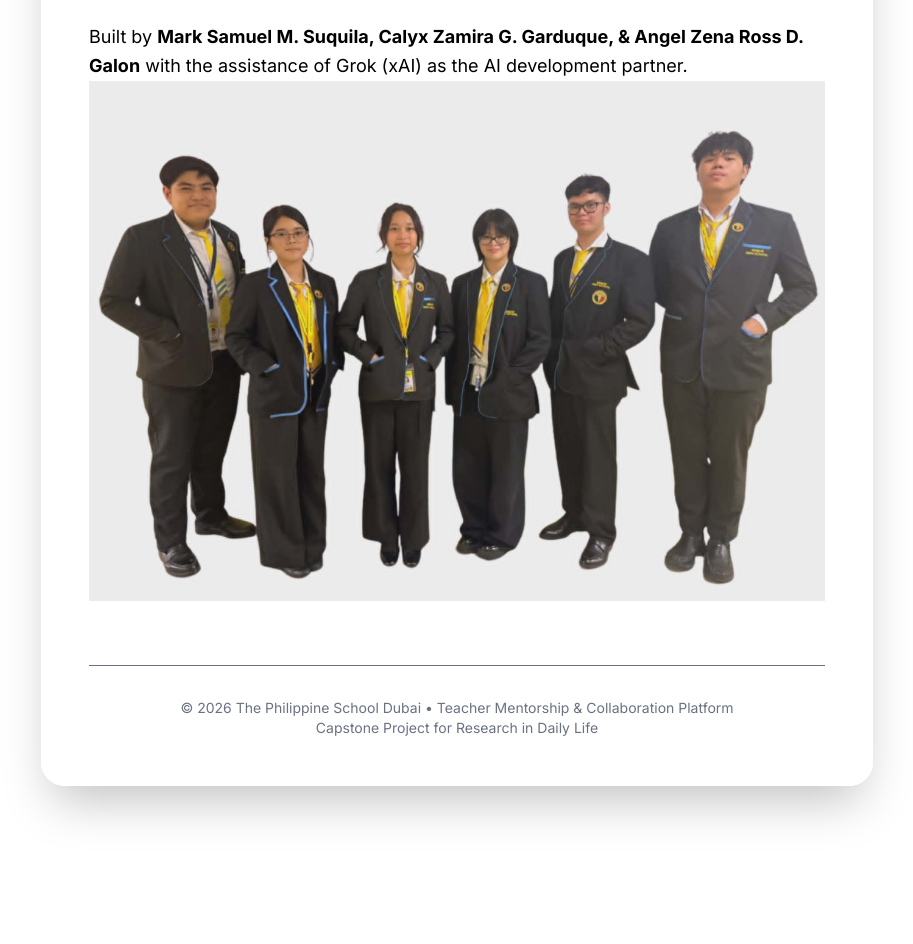
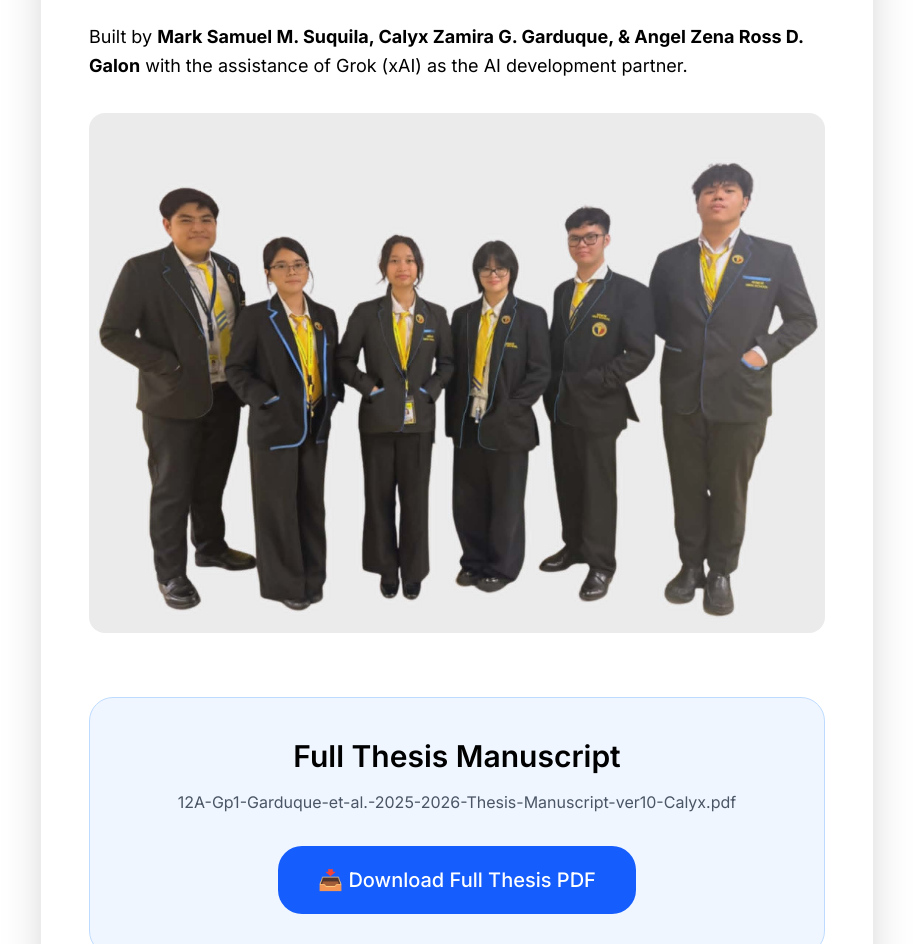
Before and after one commit to aemlsu/capstone-website, a Next.js app: page /credits in a window 1280 px wide. Shown: the part 1968-2912 px from the top of the page, without its empty margins (183-1096 px from the left). Before the commit the page ends 2786 px from the top, so only its background shows below. Built offline with nearby package versions, Linux system fonts and the light colour scheme.

Commit message:
Update page.tsx

```diff
--- a/app/credits/page.tsx
+++ b/app/credits/page.tsx
@@ -50,24 +50,21 @@ export default function CreditsPage() {
           <h2 className="text-3xl font-semibold mb-6">Special Thanks</h2>
           <div className="text-lg leading-relaxed space-y-6">
             <p>
-            We would like to express our deepest gratitude to The Philippine School Dubai administration for their full support in making this research possible.
-              We are deeply grateful to our <strong>Principal, Dr. Rommel E. Pelayo</strong>, and our <strong>Vice Principal, Dr. Allan T. Cariaga</strong>, for their continuous guidance, trust, and encouragement throughout this research journey
-
+              We would like to express our deepest gratitude to The Philippine School Dubai administration for their full support in making this research possible.
+              We are deeply grateful to our <strong>Principal, Dr. Rommel E. Pelayo</strong>, and our <strong>Vice Principal, Dr. Allan T. Cariaga</strong>, for their continuous guidance, trust, and encouragement throughout this research journey.
             </p>
             <p>
-
               To <strong>Ms. Bianca Camille P. Mistal</strong> (Capstone Teacher) and <strong>Renato A. Dela Peña Jr., M.A.</strong> for their mentorship,
               patience, and continuous support during the entire research process.
             </p>
-                To <strong>Mr. Sean Buscano</strong>, for his invaluable technical assistance in building and developing this website.
-          <p></p>
             <p>
+              To <strong>Mr. Sean Buscano</strong>, for his invaluable technical assistance in building and developing this website.
             </p>
             <p>
               To <strong>Mr. Michael Aniag</strong> (Librarian) for providing a comfortable space for the interviews.
             </p>
             <p>
-              To the expert validators: <strong>Ms. Queen Irish C. Alagad</strong>, <strong>Ms. Cathleen L. Castro</strong>,<strong> Ms. Bianca Camille P. Mistal</strong>,
+              To the expert validators: <strong>Ms. Queen Irish C. Alagad</strong>, <strong>Ms. Cathleen L. Castro</strong>, <strong>Ms. Bianca Camille P. Mistal</strong>,
               <strong>Ms. Rhea P. Rosete</strong>, and <strong>Ms. Emelita D. Urbano</strong>.
             </p>
             <p>
@@ -84,9 +81,24 @@ export default function CreditsPage() {
 
           <h2 className="text-3xl font-semibold mt-12 mb-6">Website Development</h2>
           <p className="text-lg leading-relaxed">
-            Built by <strong>Mark Samuel M. Suquila, Calyx Zamira G. Garduque, & Angel Zena Ross D. Galon</strong> with the assistance of Grok (xAI) as the AI development partner.
+            Built by <strong>Mark Samuel M. Suquila, Calyx Zamira G. Garduque, &amp; Angel Zena Ross D. Galon</strong> with the assistance of Grok (xAI) as the AI development partner.
           </p>
-             <img src="/images/credits.jpg" alt="The Researchers" />
+          <img src="/images/credits.jpg" alt="The Researchers" className="mx-auto mt-8 rounded-2xl" />
+
+          {/* NEW: Thesis Download Section */}
+          <div className="mt-16 bg-blue-50 border border-blue-200 rounded-3xl p-10 text-center">
+            <h2 className="text-3xl font-semibold mb-4 text-black">Full Thesis Manuscript</h2>
+            <p className="text-gray-600 mb-8">
+              12A-Gp1-Garduque-et-al.-2025-2026-Thesis-Manuscript-ver10-Calyx.pdf
+            </p>
+            <a
+              href="/thesis.pdf"
+              download="TPS-EduShift-Support-Thesis-Manuscript.pdf"
+              className="inline-flex items-center gap-3 bg-blue-600 hover:bg-blue-700 text-white px-10 py-5 rounded-3xl text-xl font-medium transition"
+            >
+              📥 Download Full Thesis PDF
+            </a>
+          </div>
 
           <div className="text-center mt-16 text-sm text-gray-500 border-t pt-8">
             © 2026 The Philippine School Dubai • Teacher Mentorship &amp; Collaboration Platform<br />
```
